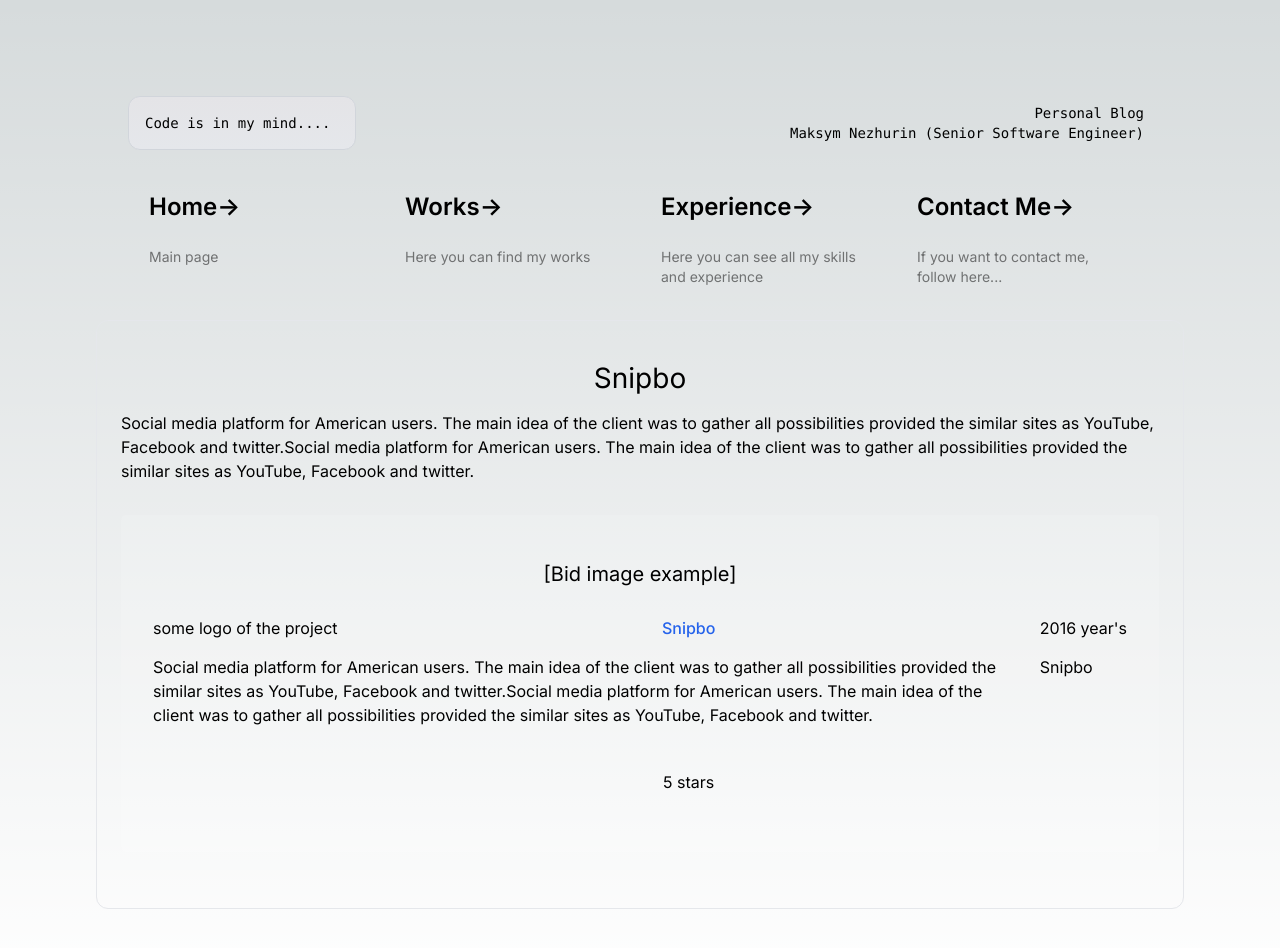
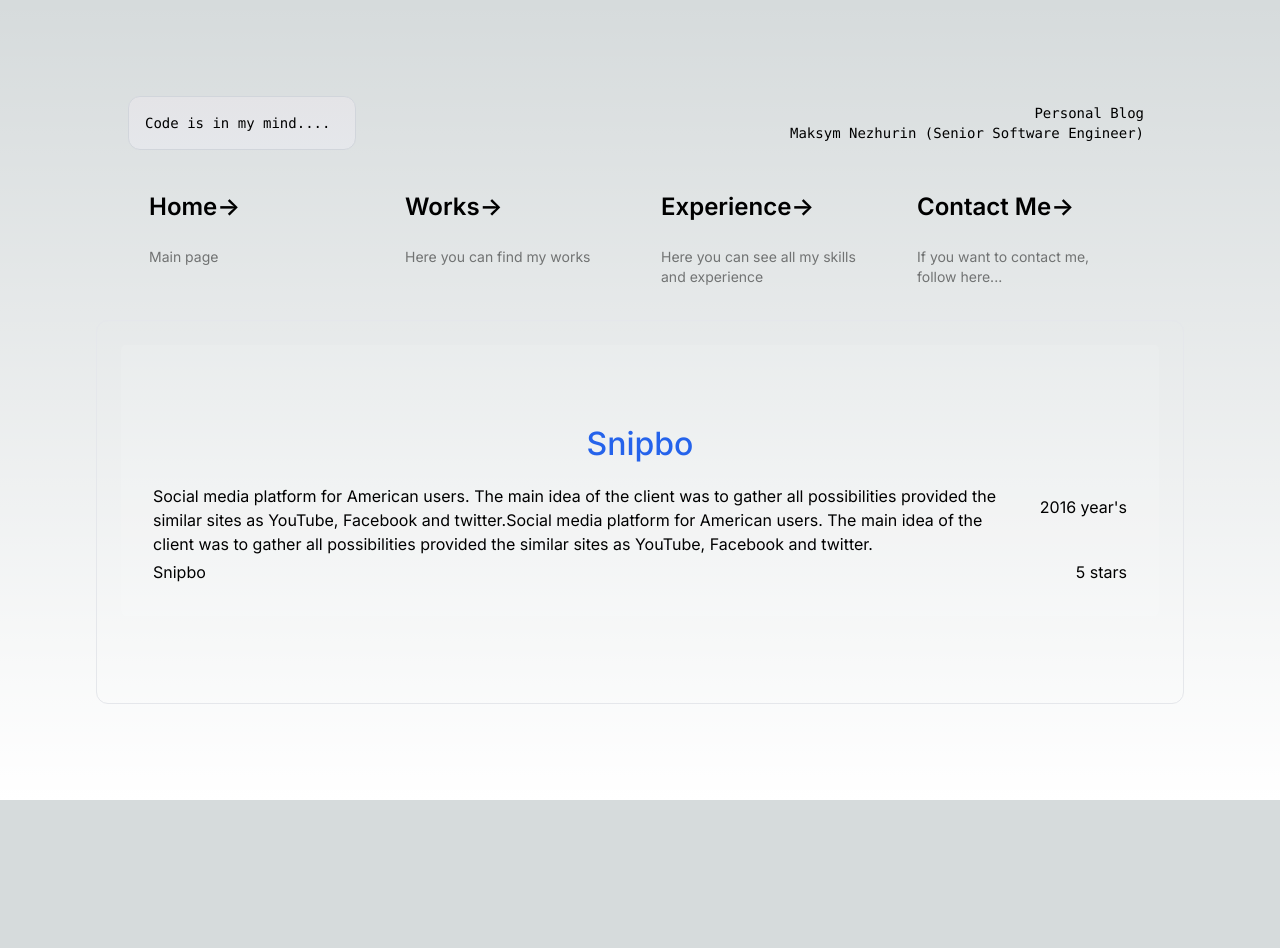
Before and after one commit to maksym-nezhurin/nextjs, a Next.js app: page /works/1 in a window 1280 px wide. Shown: the top 948 px of the page. After the commit the page ends 800 px from the top, so only its background shows below. Built offline with nearby package versions, Linux system fonts and the light colour scheme.

Commit message:
Added under NDA functionality

```diff
--- a/app/(site)/works/[alias]/page.tsx
+++ b/app/(site)/works/[alias]/page.tsx
@@ -59,8 +59,6 @@ export default async function PageWorks({ params }: { params: { alias: string }
 	return (
 		<>
 			<div className='works-wrapper'>
-				<h3 className="works-name">{projectDetail.name}</h3>
-				<p>{projectDetail.description}</p>
 				<ProjectDetails project={projectDetail} />
 			</div>
 		</>
--- /dev/null
+++ b/app/api/nda/route.tsx
@@ -0,0 +1,32 @@
+import { ImageResponse } from 'next/og';
+
+export const runtime = 'edge';
+
+export async function GET(request: Request) {
+    return new ImageResponse(
+        (
+            <div
+                style={{
+                    fontSize: 128,
+                    background: 'white',
+                    width: '100%',
+                    height: '100%',
+                    display: 'flex',
+                    textAlign: 'center',
+                    alignItems: 'center',
+                    justifyContent: 'center',
+                }}
+            >Under NDA!
+                <span style={{
+                    fontSize: 42,
+                    position: 'absolute',
+                    top: '60%'
+                }}>Sorry, we can't show you full details of this project</span>
+            </div>
+        ),
+        {
+            width: 1200,
+            height: 600,
+        },
+    );
+}
--- a/components/ProjectDetails/projectDetails.module.css
+++ b/components/ProjectDetails/projectDetails.module.css
@@ -1,41 +1,50 @@
 .projectDetails {
     background-color: rgba(255, 255, 255, 0.1);
     border-radius: 5px;
-    margin: 2rem 0;
-    padding: 2rem;
+    padding: 3rem 2rem 2rem;
     display: grid;
     gap: 15px;
     min-height: 100%;
-    grid-template-rows: 1fr auto 100px 50px;
-    grid-template-columns: [start] minmax(100px, auto) [logoend] 1fr [nameEnd] auto [end];
+    grid-template-rows: 1fr auto 50px;
+    grid-template-columns: [start] 1fr [nameEnd] auto [end];
+    position: relative;
+    z-index: 2;
 }
 
 .backgroundImage {
     grid-column: start / end;
 }
 
-.logo {
-    grid-column: start / logoend;
+/*.innerImageWrapper {*/
+/*    max-height: 40vh;*/
+/*    overflow: hidden;*/
+/*    position: relative;*/
+/*}*/
+
+/*.innerImageWrapper:before {*/
+/*    content: '';*/
+/*    position: absolute;*/
+/*    bottom: 0;*/
+/*    left: 0;*/
+/*    width: 100%;*/
+/*    height: 10%;*/
+/*}*/
+
+.innerImageWrapper img {
+    width: 100%;
 }
 
 .name {
-    grid-column: logoend / nameEnd;
+    grid-column: start / end;
     text-align: center;
 }
 
-.finishedAt {
+.finishedAt, .rating {
     grid-column: nameEnd / end;
+    text-align: right;
 }
 
-.description {
+.description, .company {
     grid-column: start / nameEnd;
+    align-self: center;
 }
-
-.company {
-    grid-column: nameEnd / end;
-}
-
-.rating {
-    text-align: center;
-    grid-column: logoend / nameEnd;
-}
--- a/components/ProjectDetails/projectDetails.tsx
+++ b/components/ProjectDetails/projectDetails.tsx
@@ -6,25 +6,35 @@ import {devlOfNum} from "@/utils/feedback";
 import Link from "next/link";
 
 export const ProjectDetails = (props: { project: IProject }): ReactElement => {
-    const { url, site, name, description, company, finishedAt } = props.project;
+    const { url, site, nda = true, name, description, company, finishedAt } = props.project;
     // @ts-ignore
     const finishedYear= devlOfNum(finishedAt * 1, ['year', 'year\'s', 'year\'s'])
+    const projectName = nda ? 'Under NDA' : name;
+    const imageUrl = nda ? '/api/nda' : url;
 
-    return <div className={styles.projectDetails}>
-        <div className={styles.backgroundImage}><h4>[Bid image example]</h4></div>
-        <div className={styles.logo}>{ url && <Image src={process.env.NEXT_PUBLIC_DOMAIN + url} alt={'text'} />} some logo of the project</div>
-        <div className={styles.name}>{
-            site ? <Link href={{
+    return <div>
+        <div className={styles.projectDetails}>
+            <div className={styles.backgroundImage}>
+                <div className={styles.innerImageWrapper}>
+                    { imageUrl ? <Image src={imageUrl || ''} loading="lazy" alt={projectName} height={1} width={1000}/> : ''}
+                </div>
+            </div>
+            <div className={styles.name}>
+                <h2>
+                    {
+                        site && !nda ? <Link href={{
                                 pathname: site
                             }}
                                              target={'_blank'}
                                              className="font-medium text-blue-600 dark:text-blue-500 hover:underline"><span>{name}</span></Link>
-                : <span>{name}</span>
+                            : <span>{projectName}</span>
                     }
+                </h2>
             </div>
+            <div className={styles.description}>{description}</div>
             <div className={styles.finishedAt}>{finishedAt} {finishedYear}</div>
-        <div className={styles.description}>{description}</div>
             <div className={styles.company}>{company}</div>
             <div className={styles.rating}>5 stars</div>
         </div>
+    </div>
 }
--- a/components/navigation/navigation.tsx
+++ b/components/navigation/navigation.tsx
@@ -10,7 +10,6 @@ import styles from './navigation.module.css';
 
 export const Navigation = (): JSX.Element | React.ReactNode => {
     const pathname = usePathname();
-    console.log('pathname', pathname)
 
     return (
         <div className="mb-2 grid text-center lg:max-w-5xl lg:w-full lg:mb-0 lg:grid-cols-4 lg:text-left">
--- a/constants/projects.ts
+++ b/constants/projects.ts
@@ -125,7 +125,6 @@ export const projectsItems:IProject[]  = [
         duration: 2,
         country: 'Romania',
         description: 'Travel website',
-        site: 'https://www.livechat.com/',
         nda: false,
         finishedAt: 2018
     },
@@ -172,9 +171,33 @@ export const projectsItems:IProject[]  = [
         duration: 2,
         country: 'Belgium',
         description: 'PSD to HTML website',
-        site: 'AltoChange.com',
+        site: 'https://www.AltoChange.com',
         nda: false,
         finishedAt: 2017
+    },
+    {
+        id: 16,
+        status: "finished",
+        name: 'Nordic Pro',
+        company: 'Freelance',
+        duration: 3,
+        country: 'Russia',
+        description: 'Site for buying goods and services (Nordic walking poles). This is online shop, that exists in several cities around the country',
+        site: 'https://nordicpro.ru/',
+        nda: false,
+        finishedAt: 2017
+    },
+    {
+        id: 15,
+        status: "finished",
+        name: 'Country Vet Clinic',
+        company: 'Country Vet Clinic',
+        duration: 4,
+        country: 'Russia',
+        description: 'Vet clinic for your pets, this site I implemented from scratch without any frameworks or CMSs, it\'s successfully working since 2017',
+        site: 'http://gribanovovet.ru/',
+        nda: false,
+        finishedAt: 2016
     },
     {
         id: 2,
```
Lines whose indentation alone changed are shown as unchanged.
